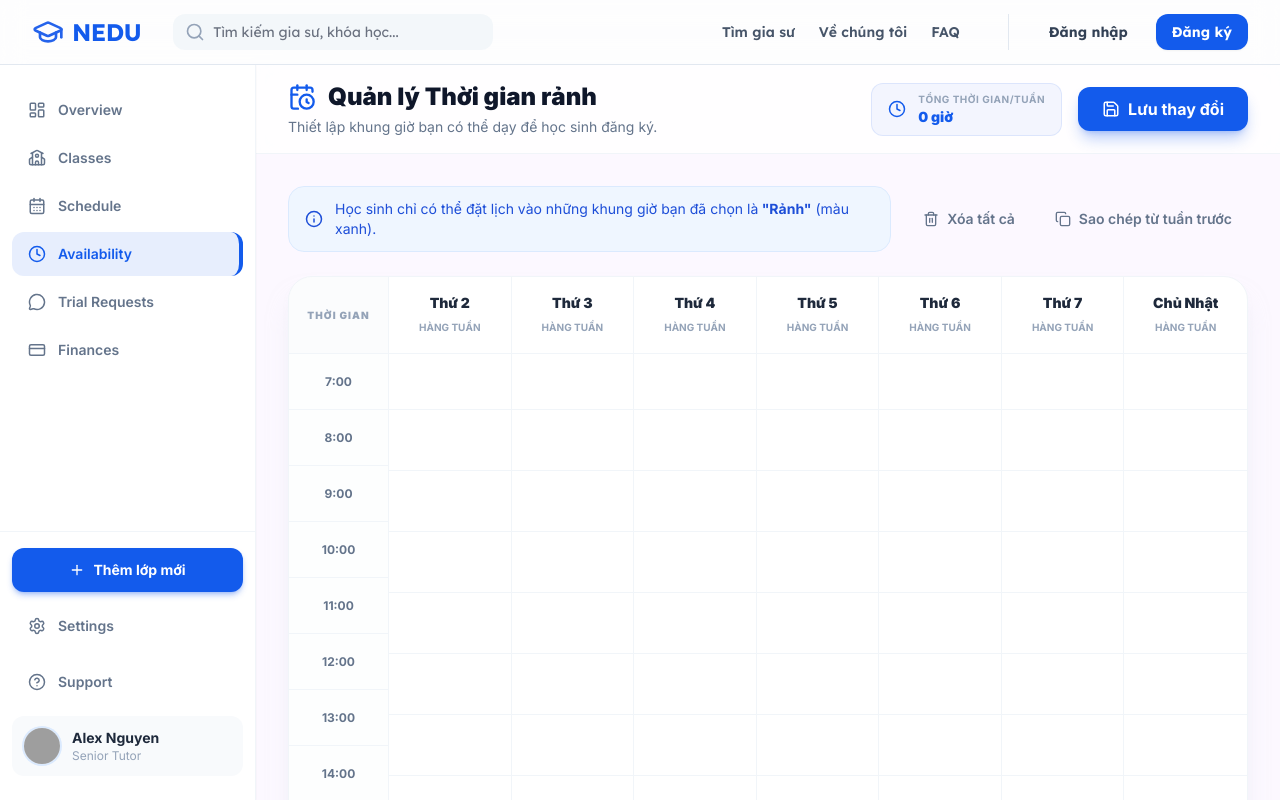
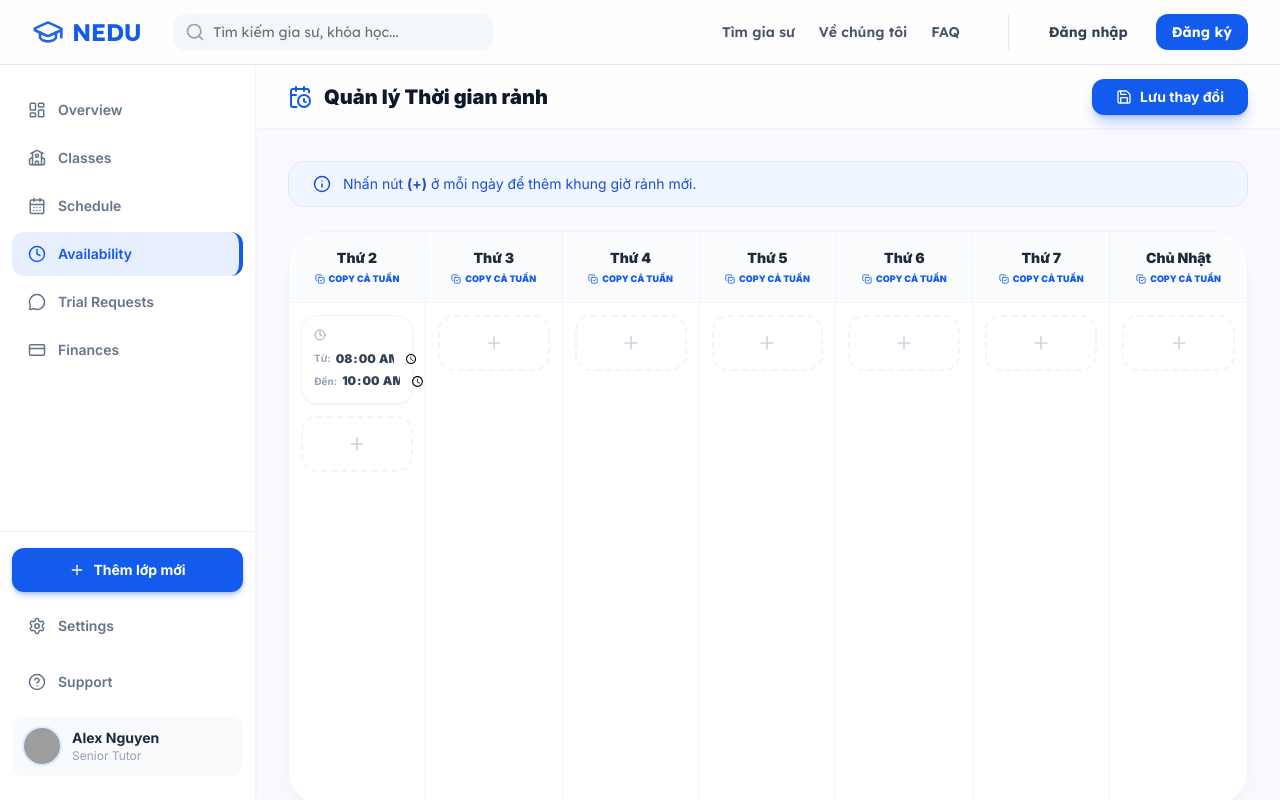
Before and after one commit to Ortus24/NEDU_Fontend, a React (Vite) app: page /tutor/availability in a window 1280 px wide. Shown: the top 800 px of the page. Built offline with nearby package versions, Linux system fonts and the light colour scheme; grey boxes are pictures that could not be loaded.

Commit message:
fix: update page totur

```diff
--- a/src/features/user/pages/TutorAvailabilityPage.tsx
+++ b/src/features/user/pages/TutorAvailabilityPage.tsx
@@ -2,13 +2,19 @@ import React, { useState } from "react";
 import {
   CalendarClock,
   Save,
-  Trash2,
-  Copy,
+  Plus,
   Info,
-  CheckCircle2,
   Clock,
+  X,
+  CopyCheck,
 } from "lucide-react";
 import TutorSidebar from "../components/TutorSidebar";
+
+interface TimeRange {
+  id: string;
+  start: string;
+  end: string;
+}
 
 const DAYS = [
   { id: 1, label: "Thứ 2" },
@@ -20,21 +26,52 @@ const DAYS = [
   { id: 0, label: "Chủ Nhật" },
 ];
 
-const HOURS = Array.from({ length: 16 }, (_, i) => i + 7); // 7:00 to 22:00
-
 export default function TutorAvailabilityPage() {
-  const [selectedSlots, setSelectedSlots] = useState<Set<string>>(new Set());
+  const [availability, setAvailability] = useState<Record<number, TimeRange[]>>({
+    1: [{ id: "1-1", start: "08:00", end: "10:00" }],
+    2: [],
+    3: [],
+    4: [],
+    5: [],
+    6: [],
+    0: [],
+  });
   const [isSaving, setIsSaving] = useState(false);
 
-  const toggleSlot = (dayId: number, hour: number) => {
-    const slotId = `${dayId}-${hour}`;
-    const newSlots = new Set(selectedSlots);
-    if (newSlots.has(slotId)) {
-      newSlots.delete(slotId);
-    } else {
-      newSlots.add(slotId);
+  const addRange = (dayId: number) => {
+    const newId = `${dayId}-${Date.now()}`;
+    setAvailability((prev) => ({
+      ...prev,
+      [dayId]: [...prev[dayId], { id: newId, start: "09:00", end: "11:00" }],
+    }));
+  };
+
+  const updateRange = (dayId: number, rangeId: string, field: "start" | "end", value: string) => {
+    setAvailability((prev) => ({
+      ...prev,
+      [dayId]: prev[dayId].map((r) => (r.id === rangeId ? { ...r, [field]: value } : r)),
+    }));
+  };
+
+  const removeRange = (dayId: number, rangeId: string) => {
+    setAvailability((prev) => ({
+      ...prev,
+      [dayId]: prev[dayId].filter((r) => r.id !== rangeId),
+    }));
+  };
+
+  const copyToAll = (fromDayId: number) => {
+    const sourceRanges = availability[fromDayId];
+    const newAvailability = { ...availability };
+    DAYS.forEach((day) => {
+      if (day.id !== fromDayId) {
+        newAvailability[day.id] = sourceRanges.map((r) => ({
+          ...r,
+          id: `${day.id}-${Math.random()}`,
+        }));
       }
-    setSelectedSlots(newSlots);
+    });
+    setAvailability(newAvailability);
   };
 
   const handleSave = () => {
@@ -42,178 +79,110 @@ export default function TutorAvailabilityPage() {
     setTimeout(() => {
       setIsSaving(false);
       alert("Đã lưu lịch rảnh thành công!");
-    }, 1500);
+    }, 1000);
   };
-
-  const clearAll = () => {
-    if (confirm("Bạn có chắc muốn xóa tất cả lịch rảnh đã chọn?")) {
-      setSelectedSlots(new Set());
-    }
-  };
-
-  const totalHours = selectedSlots.size;
 
   return (
     <div className="flex bg-[#fcf8ff] min-h-screen font-['Inter']">
-      {/* Sidebar */}
       <TutorSidebar name="Alex Nguyen" role="Senior Tutor" />
 
-      {/* Main Content */}
       <div className="ml-64 flex-1 flex flex-col min-h-screen">
         {/* Header */}
-        <header className="sticky top-0 z-20 bg-white/80 backdrop-blur-md border-b border-slate-100 px-8 py-4 flex justify-between items-center">
-          <div>
-            <h1 className="text-2xl font-black text-slate-900 flex items-center gap-3">
-              <CalendarClock className="text-primary" size={28} />
+        <header className="sticky top-0 z-30 bg-white/80 backdrop-blur-md border-b border-slate-100 px-8 py-4 flex justify-between items-center h-16">
+          <h1 className="text-xl font-black text-slate-900 flex items-center gap-3">
+            <CalendarClock className="text-primary" size={24} />
             Quản lý Thời gian rảnh
           </h1>
-            <p className="text-sm text-slate-500 mt-1">
-              Thiết lập khung giờ bạn có thể dạy để học sinh đăng ký.
-            </p>
-          </div>
 
-          <div className="flex items-center gap-4">
-            <div className="bg-primary/5 px-4 py-2 rounded-xl border border-primary/10 flex items-center gap-3">
-              <Clock className="text-primary" size={18} />
-              <div>
-                <p className="text-[10px] font-bold text-slate-400 uppercase tracking-wider">
-                  Tổng thời gian/tuần
-                </p>
-                <p className="text-sm font-black text-primary">{totalHours} giờ</p>
-              </div>
-            </div>
           <button
             onClick={handleSave}
             disabled={isSaving}
-              className={`flex items-center gap-2 bg-primary text-white px-6 py-2.5 rounded-xl font-bold shadow-lg shadow-primary/30 hover:scale-105 active:scale-95 transition-all disabled:opacity-50 disabled:cursor-not-allowed`}
+            className="bg-primary text-white px-6 py-2 rounded-xl font-bold shadow-lg shadow-primary/30 hover:scale-105 active:scale-95 transition-all disabled:opacity-50 text-sm flex items-center gap-2"
           >
-              {isSaving ? (
-                <div className="w-5 h-5 border-2 border-white/30 border-t-white rounded-full animate-spin" />
-              ) : (
-                <Save size={18} />
-              )}
-              {isSaving ? "Đang lưu..." : "Lưu thay đổi"}
+            {isSaving ? <div className="w-4 h-4 border-2 border-white/30 border-t-white rounded-full animate-spin" /> : <Save size={16} />}
+            Lưu thay đổi
+          </button>
+        </header>
+
+        <main className="p-8 space-y-6">
+          <div className="bg-blue-50 text-blue-700 px-6 py-3 rounded-2xl text-sm border border-blue-100 flex items-center gap-3">
+            <Info size={18} />
+            <p>Nhấn nút <span className="font-bold">(+)</span> ở mỗi ngày để thêm khung giờ rảnh mới.</p>
+          </div>
+
+          {/* Thiết kế bảng 7 cột */}
+          <div className="bg-white rounded-[32px] border border-slate-100 shadow-xl shadow-slate-200/40 overflow-hidden flex flex-col">
+            {/* Table Header */}
+            <div className="grid grid-cols-7 border-b border-slate-100 bg-slate-50/50">
+              {DAYS.map((day) => (
+                <div key={day.id} className="p-4 text-center border-r border-slate-100 last:border-r-0">
+                  <span className="block text-sm font-black text-slate-800">{day.label}</span>
+                  <button
+                    onClick={() => copyToAll(day.id)}
+                    className="text-[9px] font-black text-primary uppercase mt-1 hover:underline flex items-center justify-center gap-1 mx-auto"
+                  >
+                    <CopyCheck size={10} />
+                    Copy cả tuần
                   </button>
                 </div>
-        </header>
+              ))}
+            </div>
 
-        <main className="p-8 max-w-7xl mx-auto w-full space-y-6">
-          {/* Top Actions & Alerts */}
-          <div className="flex flex-col md:flex-row justify-between gap-4">
-            <div className="flex items-center gap-3 bg-blue-50 text-blue-700 px-4 py-3 rounded-2xl text-sm border border-blue-100 flex-1">
-              <Info size={18} className="shrink-0" />
-              <p>
-                Học sinh chỉ có thể đặt lịch vào những khung giờ bạn đã chọn là
-                <span className="font-bold"> "Rảnh"</span> (màu xanh).
-              </p>
-            </div>
-            <div className="flex gap-2">
+            {/* Table Body - 7 Columns */}
+            <div className="grid grid-cols-7 min-h-[500px]">
+              {DAYS.map((day) => (
+                <div key={day.id} className="border-r border-slate-100 last:border-r-0 p-3 space-y-3 bg-white hover:bg-slate-50/30 transition-colors">
+                  {availability[day.id].map((range) => (
+                    <div key={range.id} className="group relative bg-white border border-slate-100 p-3 rounded-2xl shadow-sm hover:shadow-md hover:border-primary/30 transition-all animate-in fade-in zoom-in-95">
+                      <div className="flex flex-col gap-2">
+                        <div className="flex items-center justify-between">
+                           <Clock size={12} className="text-slate-400" />
                            <button
-                onClick={clearAll}
-                className="flex items-center gap-2 px-4 py-2 text-slate-500 hover:text-red-500 hover:bg-red-50 rounded-xl transition-all font-semibold text-sm"
+                            onClick={() => removeRange(day.id, range.id)}
+                            className="opacity-0 group-hover:opacity-100 text-slate-300 hover:text-red-500 transition-all"
                           >
-                <Trash2 size={16} />
-                Xóa tất cả
-              </button>
-              <button className="flex items-center gap-2 px-4 py-2 text-slate-500 hover:text-primary hover:bg-primary/5 rounded-xl transition-all font-semibold text-sm">
-                <Copy size={16} />
-                Sao chép từ tuần trước
+                            <X size={14} />
                           </button>
                         </div>
+
+                        <div className="space-y-1">
+                          <div className="flex items-center gap-1">
+                            <span className="text-[10px] font-bold text-slate-400 w-6">Từ:</span>
+                            <input
+                              type="time"
+                              value={range.start}
+                              onChange={(e) => updateRange(day.id, range.id, "start", e.target.value)}
+                              className="bg-transparent border-none p-0 text-xs font-black text-slate-700 focus:ring-0 w-full"
+                            />
                           </div>
+                          <div className="flex items-center gap-1">
+                            <span className="text-[10px] font-bold text-slate-400 w-6">Đến:</span>
+                            <input
+                              type="time"
+                              value={range.end}
+                              onChange={(e) => updateRange(day.id, range.id, "end", e.target.value)}
+                              className="bg-transparent border-none p-0 text-xs font-black text-slate-700 focus:ring-0 w-full"
+                            />
+                          </div>
+                        </div>
+                      </div>
+                    </div>
+                  ))}
 
-          {/* Availability Grid Container */}
-          <div className="bg-white rounded-3xl border border-slate-100 shadow-xl shadow-slate-200/50 overflow-hidden">
-            {/* Grid Header */}
-            <div className="grid grid-cols-[100px_1fr] border-b border-slate-100">
-              <div className="p-4 border-r border-slate-100 bg-slate-50/50 flex items-center justify-center">
-                <span className="text-[10px] font-black text-slate-400 uppercase tracking-widest">
-                  Thời gian
-                </span>
-              </div>
-              <div className="grid grid-cols-7">
-                {DAYS.map((day) => (
-                  <div
-                    key={day.id}
-                    className="p-4 text-center border-r border-slate-100 last:border-r-0"
+                  <button
+                    onClick={() => addRange(day.id)}
+                    className="w-full py-4 border-2 border-dashed border-slate-100 rounded-2xl text-slate-300 hover:text-primary hover:border-primary/30 hover:bg-primary/5 transition-all flex items-center justify-center"
                   >
-                    <span className="block text-sm font-black text-slate-800">
-                      {day.label}
-                    </span>
-                    <span className="text-[10px] font-bold text-slate-400 uppercase">
-                      Hàng tuần
-                    </span>
+                    <Plus size={20} />
+                  </button>
                 </div>
               ))}
             </div>
           </div>
 
-            {/* Grid Body */}
-            <div className="grid grid-cols-[100px_1fr] max-h-[600px] overflow-y-auto custom-scrollbar">
-              {/* Time Labels */}
-              <div className="bg-slate-50/30">
-                {HOURS.map((hour) => (
-                  <div
-                    key={hour}
-                    className="h-14 flex items-center justify-center border-b border-r border-slate-100 text-xs font-bold text-slate-500"
-                  >
-                    {hour}:00
-                  </div>
-                ))}
-              </div>
-
-              {/* Slots Grid */}
-              <div className="grid grid-cols-7 relative">
-                {DAYS.map((day) => (
-                  <div key={day.id} className="border-r border-slate-100 last:border-r-0">
-                    {HOURS.map((hour) => {
-                      const isSelected = selectedSlots.has(`${day.id}-${hour}`);
-                      return (
-                        <button
-                          key={hour}
-                          onClick={() => toggleSlot(day.id, hour)}
-                          className={`w-full h-14 border-b border-slate-100 transition-all duration-200 group relative ${
-                            isSelected
-                              ? "bg-primary/10 border-primary/20 z-10"
-                              : "hover:bg-slate-50"
-                          }`}
-                        >
-                          {isSelected && (
-                            <div className="absolute inset-1.5 bg-primary rounded-lg shadow-lg shadow-primary/20 flex items-center justify-center animate-in zoom-in-95 duration-200">
-                              <CheckCircle2 size={16} className="text-white" />
-                            </div>
-                          )}
-                          {!isSelected && (
-                            <div className="opacity-0 group-hover:opacity-100 absolute inset-2 border-2 border-dashed border-primary/20 rounded-lg flex items-center justify-center transition-opacity">
-                              <span className="text-[10px] font-bold text-primary/40 uppercase">
-                                Chọn rảnh
-                              </span>
-                            </div>
-                          )}
-                        </button>
-                      );
-                    })}
-                  </div>
-                ))}
-              </div>
-            </div>
-          </div>
-
-          {/* Footer Info */}
-          <div className="bg-white p-6 rounded-3xl border border-slate-100 shadow-sm flex items-center gap-6">
-            <div className="w-12 h-12 bg-tertiary-fixed rounded-2xl flex items-center justify-center text-on-tertiary-fixed">
-              <Info size={24} />
-            </div>
-            <div className="flex-1">
-              <h4 className="font-bold text-slate-900">Tính năng lặp lại</h4>
-              <p className="text-sm text-slate-500">
-                Mặc định các khung giờ này sẽ được áp dụng cho tất cả các tuần tiếp theo.
-                Bạn có thể điều chỉnh ngoại lệ cho từng ngày cụ thể trong phần "Lịch trình cá nhân".
-              </p>
-            </div>
-            <button className="px-6 py-2 rounded-xl border border-slate-200 font-bold text-sm text-slate-600 hover:bg-slate-50 transition-all">
-              Cài đặt nâng cao
-            </button>
+          <div className="flex items-center gap-4 text-slate-400 text-xs font-medium px-4">
+             <Info size={14} />
+             <p>Học sinh sẽ chỉ nhìn thấy và đặt lịch được vào các khoảng thời gian bạn đã thiết lập ở trên.</p>
           </div>
         </main>
       </div>
```
Lines whose indentation alone changed are shown as unchanged.
